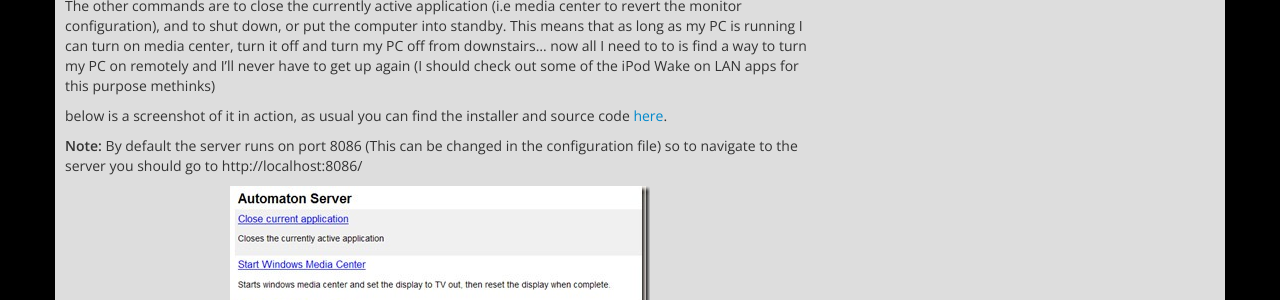
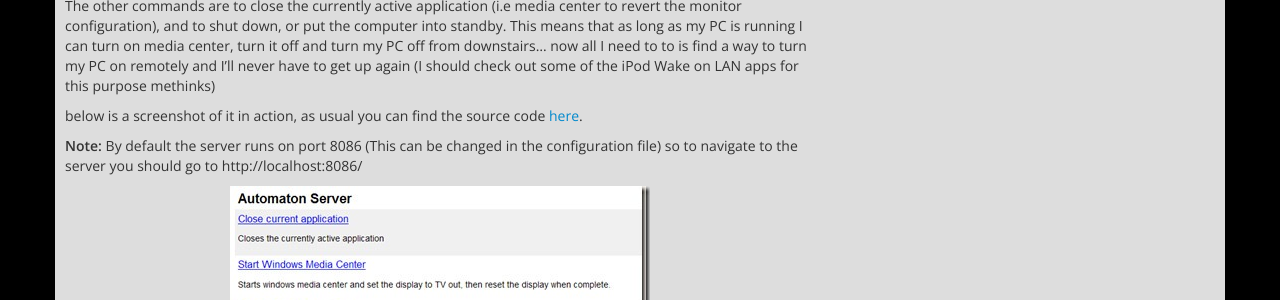
Before and after one commit to mrsharpoblunto/sharpoblunto.com, a Jekyll site: the page built from _posts/2009-04-02-enter-the-automaton.markdown, in a window 1280 px wide. Shown: the part 704-1004 px from the top of the page. Built offline with Jekyll 4.4.1, drawn with Linux system fonts in a browser that asks for light colours; comment, search, counter and statistics services are not loaded.

Commit message:
Update 2009-04-02-enter-the-automaton.markdown

```diff
--- a/_posts/2009-04-02-enter-the-automaton.markdown
+++ b/_posts/2009-04-02-enter-the-automaton.markdown
@@ -19,12 +19,10 @@
 
 The other commands are to close the currently active application (i.e media center to revert the monitor configuration), and to shut down, or put the computer into standby. This means that as long as my PC is running I can turn on media center, turn it off and turn my PC off from downstairs… now all I need to to is find a way to turn my PC on remotely and I’ll never have to get up again (I should check out some of the iPod Wake on LAN apps for this purpose methinks)
 
-below is a screenshot of it in action, as usual you can find the installer and source code [here](http://www.sharpoblunto.com/Apps/Index/X5VteF1EhkKbLY_INrD4Fw).
+below is a screenshot of it in action, as usual you can find the source code [here](https://github.com/mrsharpoblunto/automaton).
 
 **Note:** By default the server runs on port 8086 (This can be changed in the configuration file) so to navigate to the server you should go to http://localhost:8086/
 
 ![image_thumb[7]](/assets/images/news/RL_CHAgV9kCABjFu8mBBmA.jpg "image_thumb[7]")
 
 Writing extra plug-ins should be fairly self explanatory (if you know c#) if you have a look at the source. but if its not, let me know :) and I’ll try to help you out.
-
-[](http://lh3.ggpht.com/_BWKUna5vxZs/SdbxETgDNrI/AAAAAAAAAE4/j9SfSURUFyk/s1600-h/image%5B4%5D.png)
```
